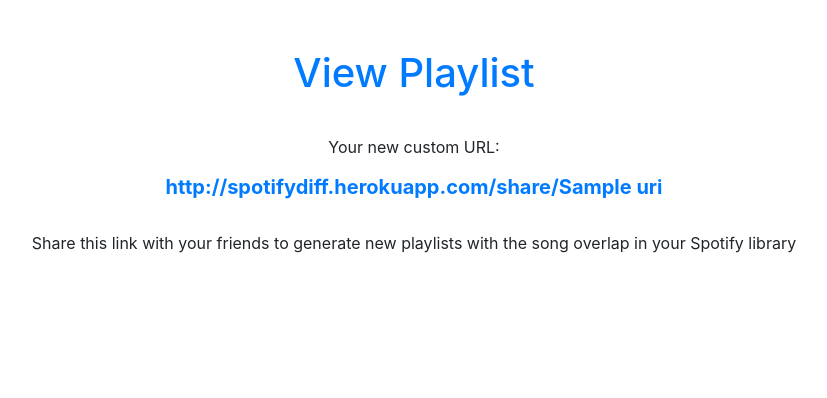
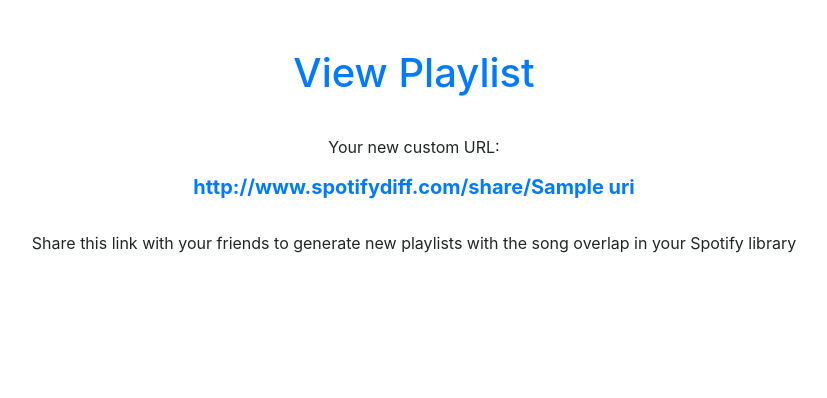
Before and after one commit to theriley106/SpotifyDiff, a Flask app: template templates/finished.html in a window 1280 px wide. Shown: the part 292-690 px from the top of the page, without its empty margins (226-1053 px from the left). Run offline with Flask 2, Linux system fonts and the light colour scheme; the template is opened without the code that fills it: most values are stand-ins (such as "Sample title", 1, 10 or a date in 2020); parts of the project's set-up code (start-up, migrations or seed data) failed here and were passed over; some libraries are stand-ins or nearby versions.

Commit message:
Updated finished

```diff
--- a/templates/finished.html
+++ b/templates/finished.html
@@ -53,6 +53,7 @@
             <div class="content colour-2">
                 <center>
               <img src="/static/logo.png" height="200px"/>
+
             <h1><br><a href="{{playlistLink}}" target="_blank">View Playlist</a></h1></center>
             </div>
           </div>
@@ -60,7 +61,7 @@
       </div>
       <center>
         <p>Your new custom URL:<br>
-            <b><h5><a href="http://spotifydiff.herokuapp.com/share/{{uri}}">http://spotifydiff.herokuapp.com/share/{{uri}}</a></b></h5>
+            <b><h5><a href="http://www.spotifydiff.com/share/{{uri}}">http://www.spotifydiff.com/share/{{uri}}</a></b></h5>
             <br>Share this link with your friends to generate new playlists with the song overlap in your Spotify library</p></center>
 
     <footer class="page-footer font-small blue fixed-bottom">
```
